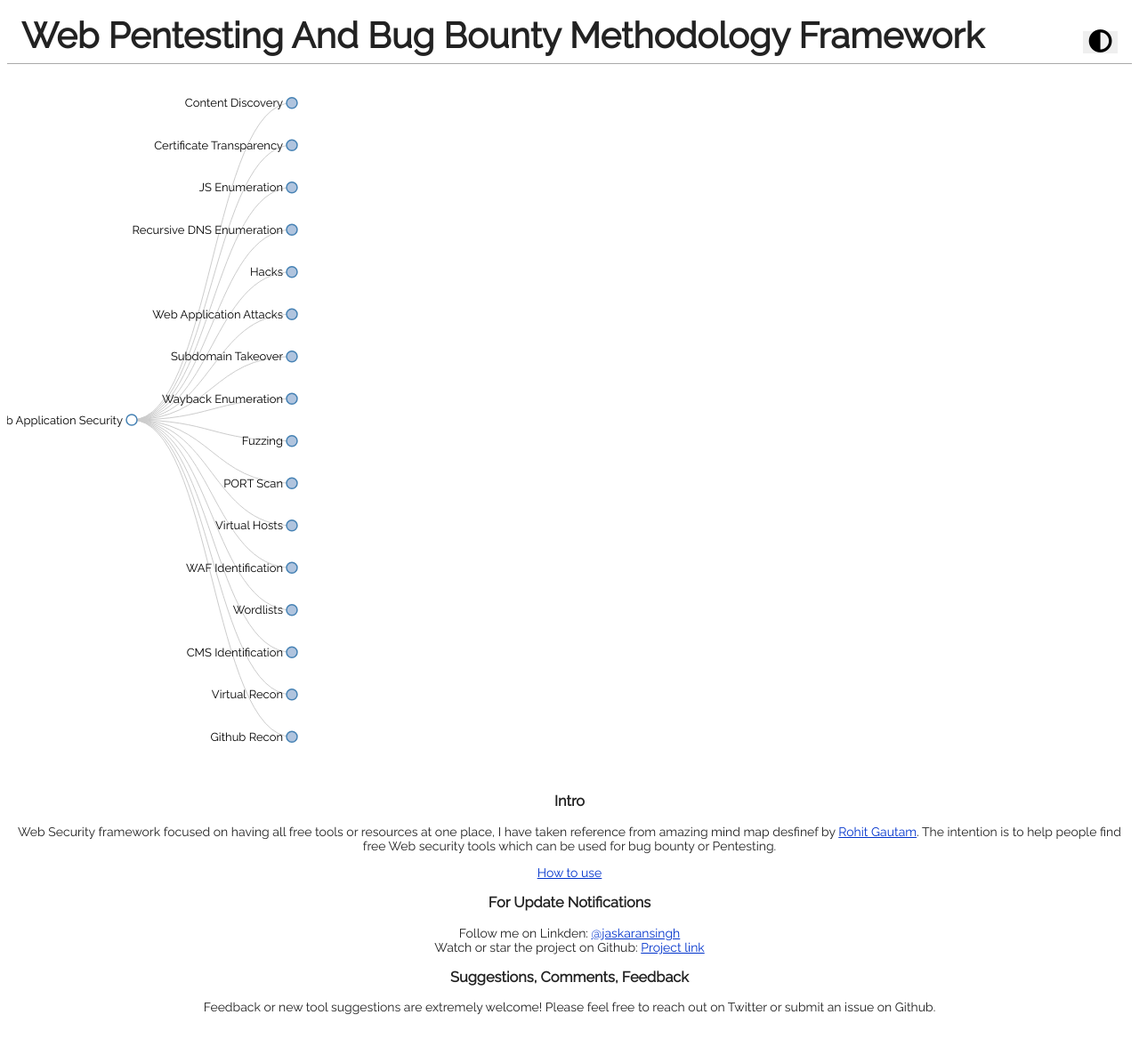
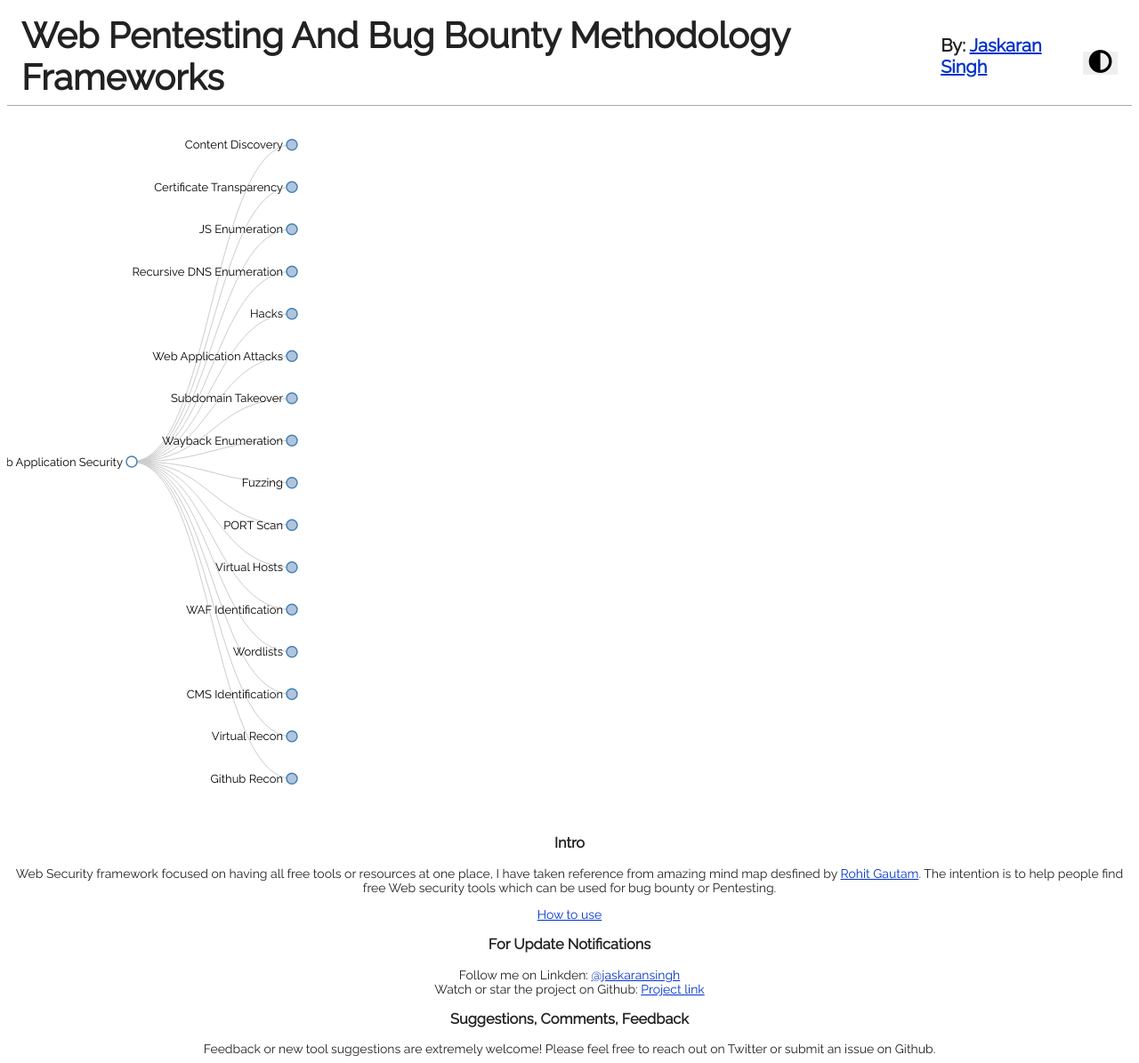
Before and after one commit to Jaskaran12/Web-Security-Mindmap, a website: page public/index.html in a window 1280 px wide. Shown: the whole page at 89% size. Before the commit the page ends 1148 px from the top, so only its background shows below. Drawn offline with Linux system fonts and the light colour scheme.

Commit message:
Added personal website link

```diff
--- a/public/css/arf.css
+++ b/public/css/arf.css
@@ -2,6 +2,7 @@ body {
 	background-color: #ffffff;
 	font-size: 14px;
 	font-family: "Raleway", sans-serif;
+	transition: all 0.5s;
 }
 
 #body {
--- a/public/index.html
+++ b/public/index.html
@@ -27,11 +27,10 @@
 	<body>
 		<div id="body">
 			<div id="header">
-				Web Pentesting And Bug Bounty Methodology Framework
+				Web Pentesting And Bug Bounty Methodology Frameworks<p style="font-size: 20px;">By: <a href=http://jaskaran.netlify.com>Jaskaran Singh</a></p>
 				<div>
 					<button class="btn"><i class="fas fa-adjust fa-lg"></i></button>
 				</div>
-			</div>
 		</div>
 
 		<script>
@@ -51,7 +50,7 @@
 		<center>
 			<h3>Intro</h3>
 			Web Security framework focused on having all free tools or resources at
-			one place, I have taken reference from amazing mind map desfinef by
+			one place, I have taken reference from amazing mind map desfined by
 			<a href="https://www.linkedin.com/in/iamrohitg/?originalSubdomain=in"
 				>Rohit Gautam</a
 			>. The intention is to help people find free Web security tools which can
```
